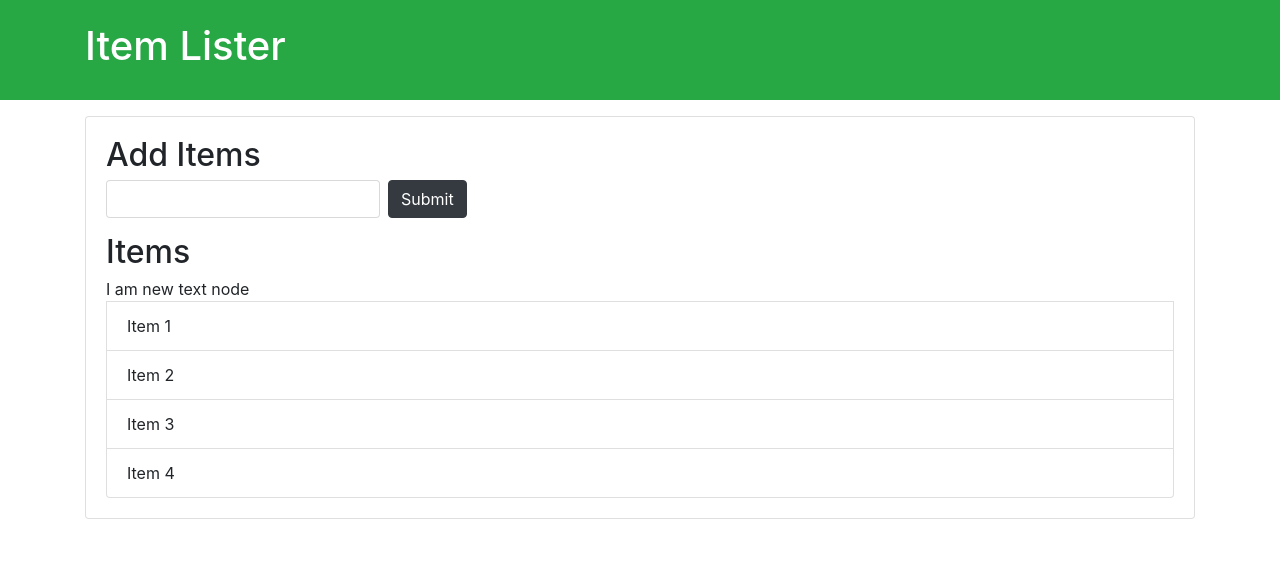
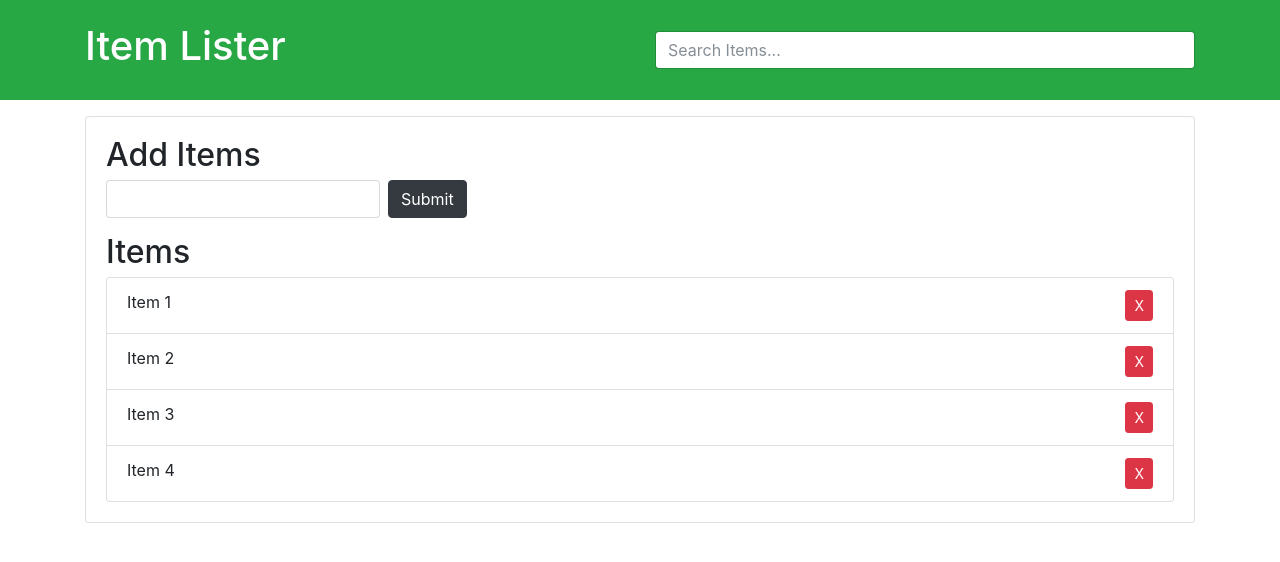
Before and after one commit to Infinite00loop/FirstCliPush, a plain HTML site: page index.html in a window 1280 px wide. Drawn offline with nearby package versions, Linux system fonts and the light colour scheme.

Commit message:
Delete and Edit functionality

```diff
--- a/domManip.js
+++ b/domManip.js
@@ -1,73 +1,111 @@
-// console.dir(document);
+// // console.dir(document);
 
-// document.title='Test';
-// console.log(document.all)
-// document.head.innerHTML='<h1>I am testing</h1>'
-//console.log(document.getElementById('header-title'))
-var title=document.getElementById('header-title');
-// console.log(title);
-// title.innerText='Testing';
-// console.log(title)
-// title.innerHTML='<h2>MY HEADING</h2>'
-// var mainTitle=document.getElementById('main-header');
-// mainTitle.style.borderBottom='solid 3px #000'
+// // document.title='Test';
+// // console.log(document.all)
+// // document.head.innerHTML='<h1>I am testing</h1>'
+// //console.log(document.getElementById('header-title'))
+// var title=document.getElementById('header-title');
+// // console.log(title);
+// // title.innerText='Testing';
+// // console.log(title)
+// // title.innerHTML='<h2>MY HEADING</h2>'
+// // var mainTitle=document.getElementById('main-header');
+// // mainTitle.style.borderBottom='solid 3px #000'
 
-// var addItem=document.getElementById('add');
-// addItem.style.fontWeight='bold';
-// addItem.style.color='green';
+// // var addItem=document.getElementById('add');
+// // addItem.style.fontWeight='bold';
+// // addItem.style.color='green';
 
-// var list=document.getElementsByClassName('list-group-item');
-// console.log(list);
-// list[2].style.backgroundColor='green';
+// // var list=document.getElementsByClassName('list-group-item');
+// // console.log(list);
+// // list[2].style.backgroundColor='green';
 
-// for(var i=0;i<list.length;i++){
-//     list[i].style.fontWeight='bold';
-// }
+// // for(var i=0;i<list.length;i++){
+// //     list[i].style.fontWeight='bold';
+// // }
 
-//using class name
-// var list=document.getElementsByClassName('list-group');
-// console.log(list.items.children);
-// list.items.children[4].style.fontWeight='bold';
+// //using class name
+// // var list=document.getElementsByClassName('list-group');
+// // console.log(list.items.children);
+// // list.items.children[4].style.fontWeight='bold';
 
-// //using tag name
+// // //using tag name
 
-// var list2=document.getElementsByTagName('li');
-// list2[4].style.fontWeight='bold';
+// // var list2=document.getElementsByTagName('li');
+// // list2[4].style.fontWeight='bold';
 
-// var item2=document.querySelector('.list-group-item:nth-child(2)');
-// item2.style.color='green'
-// var item3=document.querySelector('.list-group-item:nth-child(3)');
-// item3.style.display='none';
+// // var item2=document.querySelector('.list-group-item:nth-child(2)');
+// // item2.style.color='green'
+// // var item3=document.querySelector('.list-group-item:nth-child(3)');
+// // item3.style.display='none';
 
-// var item=document.querySelectorAll('.list-group-item')
-// item[1].style.color='green';
+// // var item=document.querySelectorAll('.list-group-item')
+// // item[1].style.color='green';
+
+// // var odd=document.querySelectorAll('li:nth-child(odd)');
+
+// // for(var i=0;i<odd.length;i++){
+// //     odd[i].style.backgroundColor='green';
+// // }
+
+// var itemList=document.querySelector('#items');
+// //console.log(itemList.parentElement.parentElement.parentElement);
+// //console.log(itemList.childNodes)
+// //console.log(itemList.children)
+// //console.log(itemList.firstElementChild)
+// //console.log(itemList.lastElementChild)
+
+// var newDiv=document.createElement('div');
+// newDiv.className='hello'
+// newDiv.id='hello1'
+// newDiv.setAttribute("title", "Hello World");
+// var newDivText=document.createTextNode('I am new text node')
+// newDiv.appendChild(newDivText);
+// console.log(newDiv)
+
+// var container=document.querySelector('header .container');
+// var h1=document.querySelector('header h1')
+
+// container.insertBefore(newDiv,h1);
+
+// var itemList=document.querySelector('#items');
+// var li=itemList.children[0];
+// itemList.insertBefore(newDiv,li)
 
 // var odd=document.querySelectorAll('li:nth-child(odd)');
+// odd.style.fontWeight='bold'
 
-// for(var i=0;i<odd.length;i++){
-//     odd[i].style.backgroundColor='green';
-// }
+var form=document.getElementById('addForm');
+var itemList=document.getElementById('items');
 
-var itemList=document.querySelector('#items');
-//console.log(itemList.parentElement.parentElement.parentElement);
-//console.log(itemList.childNodes)
-//console.log(itemList.children)
-//console.log(itemList.firstElementChild)
-//console.log(itemList.lastElementChild)
+form.addEventListener('submit',addItem);
+itemList.addEventListener('click',removeItem);
 
-var newDiv=document.createElement('div');
-newDiv.className='hello'
-newDiv.id='hello1'
-newDiv.setAttribute("title", "Hello World");
-var newDivText=document.createTextNode('I am new text node')
-newDiv.appendChild(newDivText);
-console.log(newDiv)
+function addItem(e){
+    e.preventDefault();
+    console.log(1);
+    var newItem=document.getElementById('item').value;
+    var li=document.createElement('li');
+    li.className='list-group-item';
+    li.appendChild(document.createTextNode(newItem));
+    var deleteBtn=document.createElement('button');
+    deleteBtn.className='btn btn-danger btn-sm float-right delete';
+    deleteBtn.appendChild(document.createTextNode('X'));
+    li.appendChild(deleteBtn);
 
-var container=document.querySelector('header .container');
-var h1=document.querySelector('header h1')
+    var editBtn=document.createElement('button');
+    editBtn.className='btn-sm float-right delete';
+    editBtn.appendChild(document.createTextNode('Edit'));
+    li.appendChild(editBtn)
 
-container.insertBefore(newDiv,h1);
+    itemList.appendChild(li);
+}
 
-var itemList=document.querySelector('#items');
-var li=itemList.children[0];
-itemList.insertBefore(newDiv,li)
+function removeItem(e){
+    if(e.target.classList.contains('delete')){
+        if(confirm('Are you sure!')){
+            var li=e.target.parentElement;
+            itemList.removeChild(li);
+        }
+    }
+}
--- a/index.html
+++ b/index.html
@@ -10,22 +10,29 @@
 <body>
     <header id="main-header" class="bg-success text-white p-4 mb-3">
         <div class="container">
-      <h1 id="header-title">Item Lister <span style="display:none">123</span></h1>
+          <div class="row">
+            <div class="col-md-6">
+                <h1 id="header-title">Item Lister</h1>
+            </div>
+            <div class="col-md-6 align-self-center">
+                <input type="text" class="form-control" id="filter" placeholder="Search Items...">
+            </div>
+          </div>
         </div>
       </header>
       <div class="container">
        <div id="main" class="card card-body">
-    <h2 id='add' class="title">Add Items</h2>
-    <form class="form-inline mb-3">
-      <input type="text" class="form-control mr-2">
+        <h2 class="title">Add Items</h2>
+        <form id="addForm" class="form-inline mb-3">
+          <input type="text" class="form-control mr-2" id="item">
           <input type="submit" class="btn btn-dark" value="Submit">
         </form>
         <h2 class="title">Items</h2>
         <ul id="items" class="list-group">
-      <li class="list-group-item">Item 1</li>
-      <li class="list-group-item">Item 2</li>
-      <li class="list-group-item">Item 3</li>
-      <li class="list-group-item">Item 4</li>
+          <li class="list-group-item">Item 1 <button class="btn btn-danger btn-sm float-right delete">X</button></li>
+          <li class="list-group-item">Item 2 <button class="btn btn-danger btn-sm float-right delete">X</button></li>
+          <li class="list-group-item">Item 3 <button class="btn btn-danger btn-sm float-right delete">X</button></li>
+          <li class="list-group-item">Item 4 <button class="btn btn-danger btn-sm float-right delete">X</button></li>
         </ul>
        </div>
       </div>
```
Lines whose indentation alone changed are shown as unchanged.
